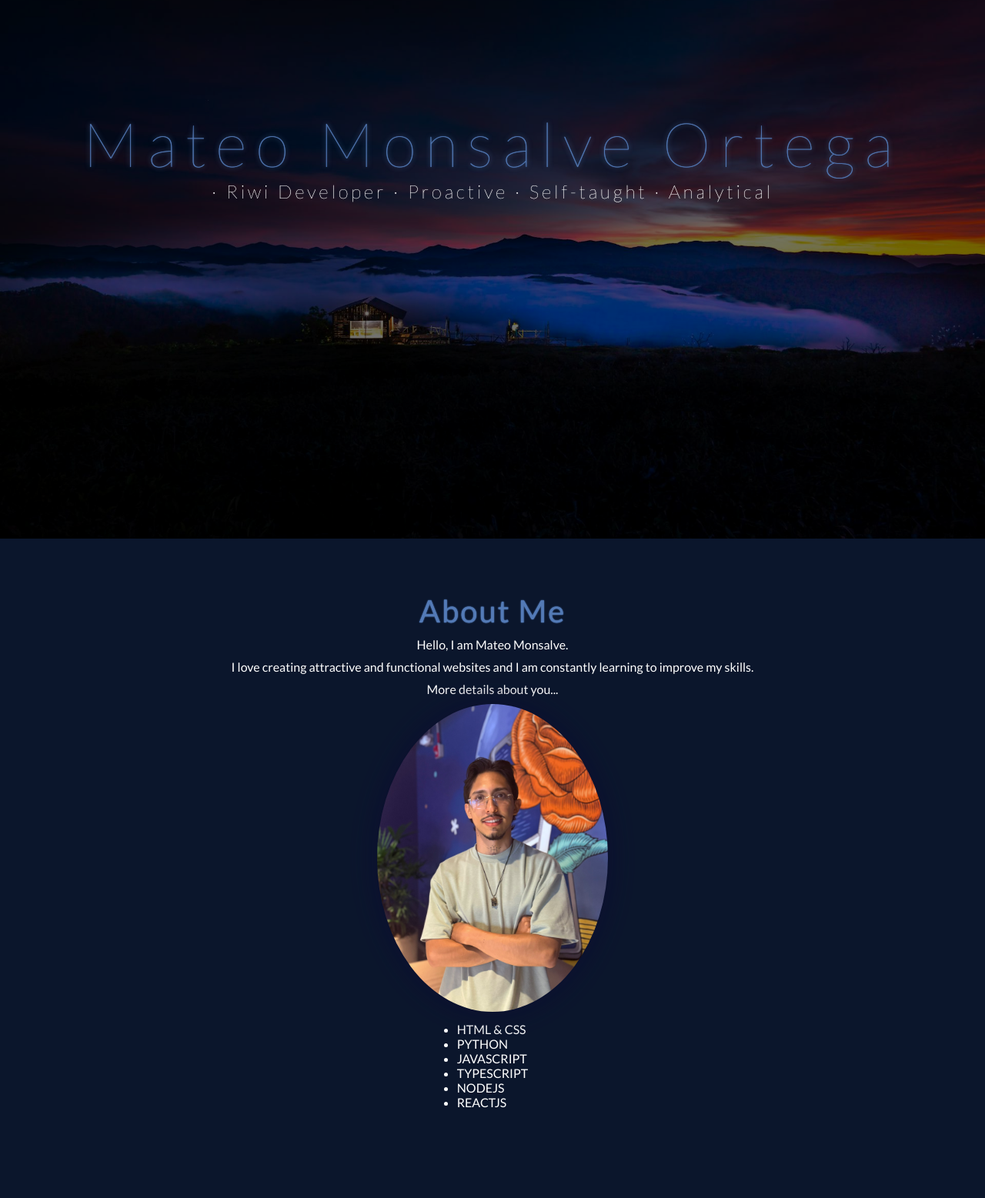
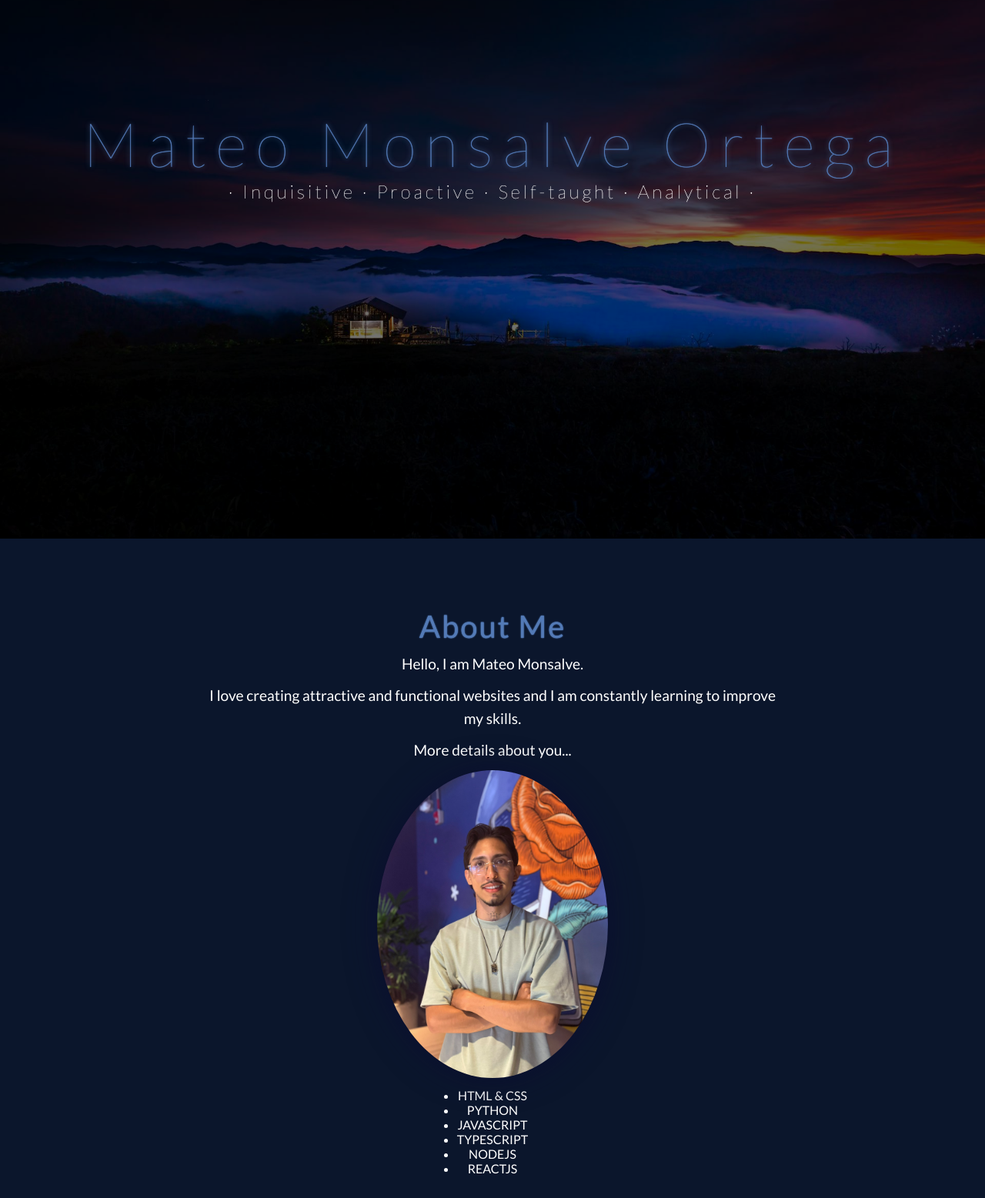
Before and after one commit to MatiusDev/portfolio-riwi, a plain HTML site: page index.html in a window 1280 px wide. Shown: the part 160-1717 px from the top of the page at 77% size. Drawn offline with Linux system fonts and the light colour scheme.

Commit message:
New: Agregando animación

```diff
--- a/assets/css/styles.css
+++ b/assets/css/styles.css
@@ -38,18 +38,35 @@ body {
     z-index: 100;
     opacity: 0.9;
   }
+}
 
   .home-content {
     display: flex;
     flex-direction: column;
     justify-content: center;
-    text-align: center;
+    align-items: center;
     width: 100%;
     height: 100%;
     position: absolute;
     z-index: 200;
 
-    h1 {
+  }
+
+.home-content-text {
+  width: max-content;
+  text-align: center;
+
+  p {
+    letter-spacing: 4px;
+    font-size: 1.5rem;
+    font-weight: lighter;
+    margin-bottom: -10px;
+    text-shadow:
+        0 0 0.5px var(--c-text),
+        0 0 1px var(--c-text);
+  }
+
+  h1 {
       font-size: 5em;
       font-weight: lighter;
       letter-spacing: 12px;
@@ -67,7 +84,6 @@ body {
         0 0 0.5px var(--c-text),
         0 0 1px var(--c-text);
     }
-  }
 }
 
 #about-me, #projects, #contact {
@@ -106,6 +122,22 @@ body {
     object-fit: cover;
     filter: drop-shadow(0px 0px 20px rgba(6, 9, 49, 0.74))
             hue-rotate(5deg);
+  }
+}
+
+.about-me-content {
+  display: flex;
+  flex-direction: column;
+  align-items: center;
+  text-align: center;
+  max-width: 800px;
+  padding: 20px;
+
+  p {
+    font-size: 1.2rem;
+    line-height: 1.6;
+    color: var(--c-text);
+    margin-bottom: 20px;
   }
 }
 
@@ -180,3 +212,45 @@ footer {
     }
   }
 }
+
+.slide-in-bck-center {
+	-webkit-animation: slide-in-bck-center 4s cubic-bezier(0.250, 0.460, 0.450, 0.940) both;
+	animation: slide-in-bck-center 4s cubic-bezier(0.250, 0.460, 0.450, 0.940) both;
+}
+
+/* ----------------------------------------------
+ * Generated by Animista on 2025-5-30 19:55:45
+ * Licensed under FreeBSD License.
+ * See http://animista.net/license for more info.
+ * w: http://animista.net, t: @cssanimista
+ * ---------------------------------------------- */
+
+/**
+ * ----------------------------------------
+ * animation slide-in-bck-center
+ * ----------------------------------------
+ */
+@-webkit-keyframes slide-in-bck-center {
+  0% {
+    -webkit-transform: translateZ(600px);
+            transform: translateZ(600px);
+    opacity: 0;
+  }
+  100% {
+    -webkit-transform: translateZ(0);
+            transform: translateZ(0);
+    opacity: 1;
+  }
+}
+@keyframes slide-in-bck-center {
+  0% {
+    -webkit-transform: translateZ(600px);
+            transform: translateZ(600px);
+    opacity: 0;
+  }
+  100% {
+    -webkit-transform: translateZ(0);
+            transform: translateZ(0);
+    opacity: 1;
+  }
+}
--- a/index.html
+++ b/index.html
@@ -12,22 +12,25 @@
 </head>
 <body>
 
-  <nav>
+  <nav class="slide-in-bck-center">
     <a href="#home">Home</a>
     <a href="#about-me">About Me</a>
     <a href="#projects">Projects</a>
     <a href="#contact">Contact</a>
   </nav>
   <main>
-    <section id="home">
+    <section id="home" class="slide-in-bck-center">
       <div class="img_mask"></div>
       <img src="assets/img/wallpaper.jpg" alt="" srcset="">
-      <div class="home-content">
+      <div class="home-content slide-in-bck-center">
+          <div class="home-content-text">
             <h1>Mateo Monsalve Ortega</h1>
-          <h2>· Riwi Developer · Proactive · Self-taught · Analytical</h2>
+            <h2>· Inquisitive · Proactive · Self-taught · Analytical ·</h2>
+          </div>
       </div>
     </section>
     <section id="about-me">
+      <div class="about-me-content">
         <h2>About Me</h2>
         <p>Hello, I am Mateo Monsalve.</p>
 
@@ -36,7 +39,7 @@
         <div class="profile">
           <img src="/assets/img/my_photo.JPEG" alt="Mateo Monsalve's photo" width="200">
         </div>
-
+        <div class="about-me-skills">
           <ul>
             <li>HTML & CSS</li>
             <li>PYTHON</li>
@@ -45,6 +48,9 @@
             <li>NODEJS</li>
             <li>REACTJS</li>
           </ul>
+        </div>
+      </div>
+
     </section>
 
     <section id="projects">
```
Lines whose indentation alone changed are shown as unchanged.
